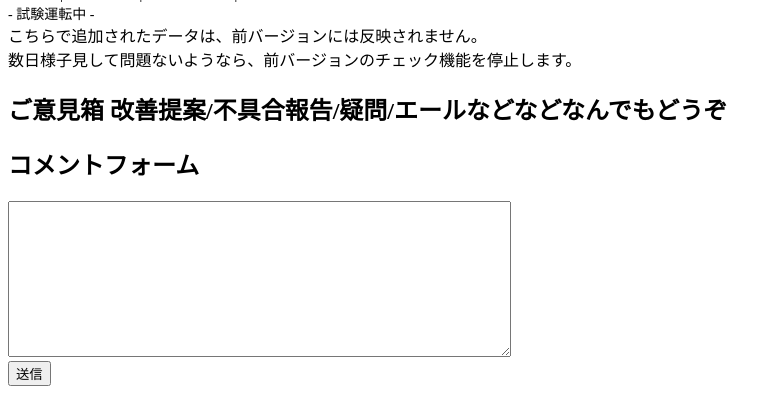
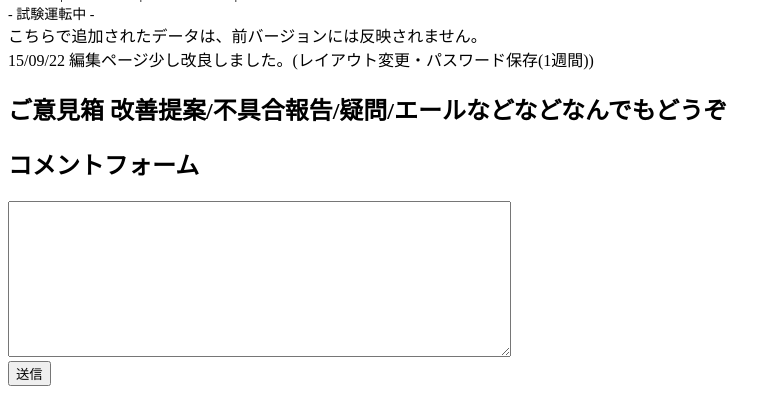
Before and after one commit to scottie0713/nicomato2, a CakePHP app: the page made by app/View/Bbs/index.ctp in a window 1280 px wide. Shown: the part 333-753 px from the top of the page, without its empty margins (0-782 px from the left). Run offline with PHP 8.4 and a stand-in for CakePHP, Linux system fonts and the light colour scheme; the template is opened without the code that fills it, so the values that code supplies are empty; some libraries are stand-ins or nearby versions.

Commit message:
お知らせ更新

```diff
--- a/app/View/Layouts/default.ctp
+++ b/app/View/Layouts/default.ctp
@@ -45,7 +45,7 @@
 	  <div id="information">
   		<span style="font-size:14px;">- 試験運転中 -</span><br/>
 		こちらで追加されたデータは、前バージョンには反映されません。<br/>
-		数日様子見して問題ないようなら、前バージョンのチェック機能を停止します。
+		15/09/22 編集ページ少し改良しました。(レイアウト変更・パスワード保存(1週間))
 	  </div>
     </div>
     <!--/header -->
```
